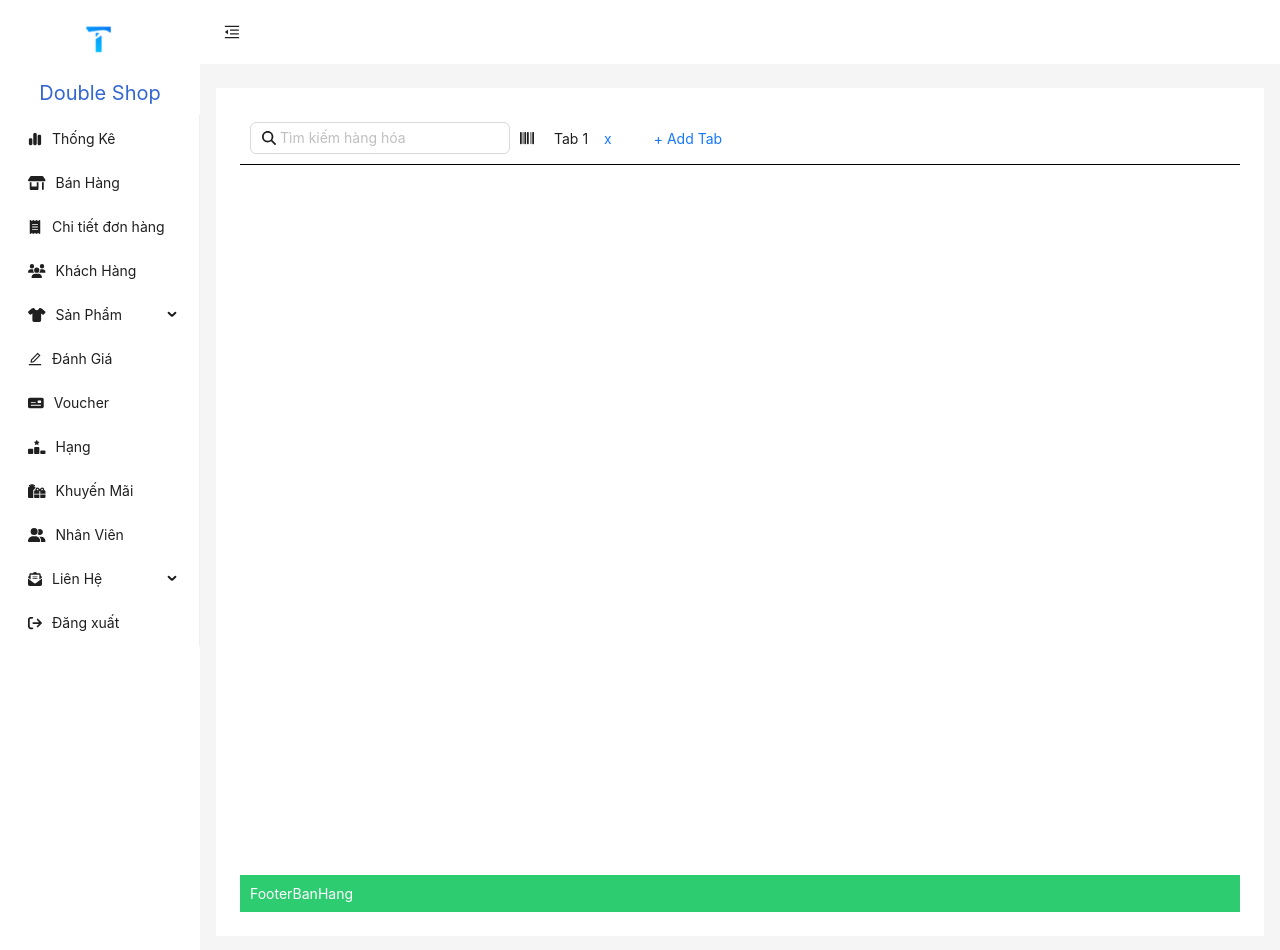
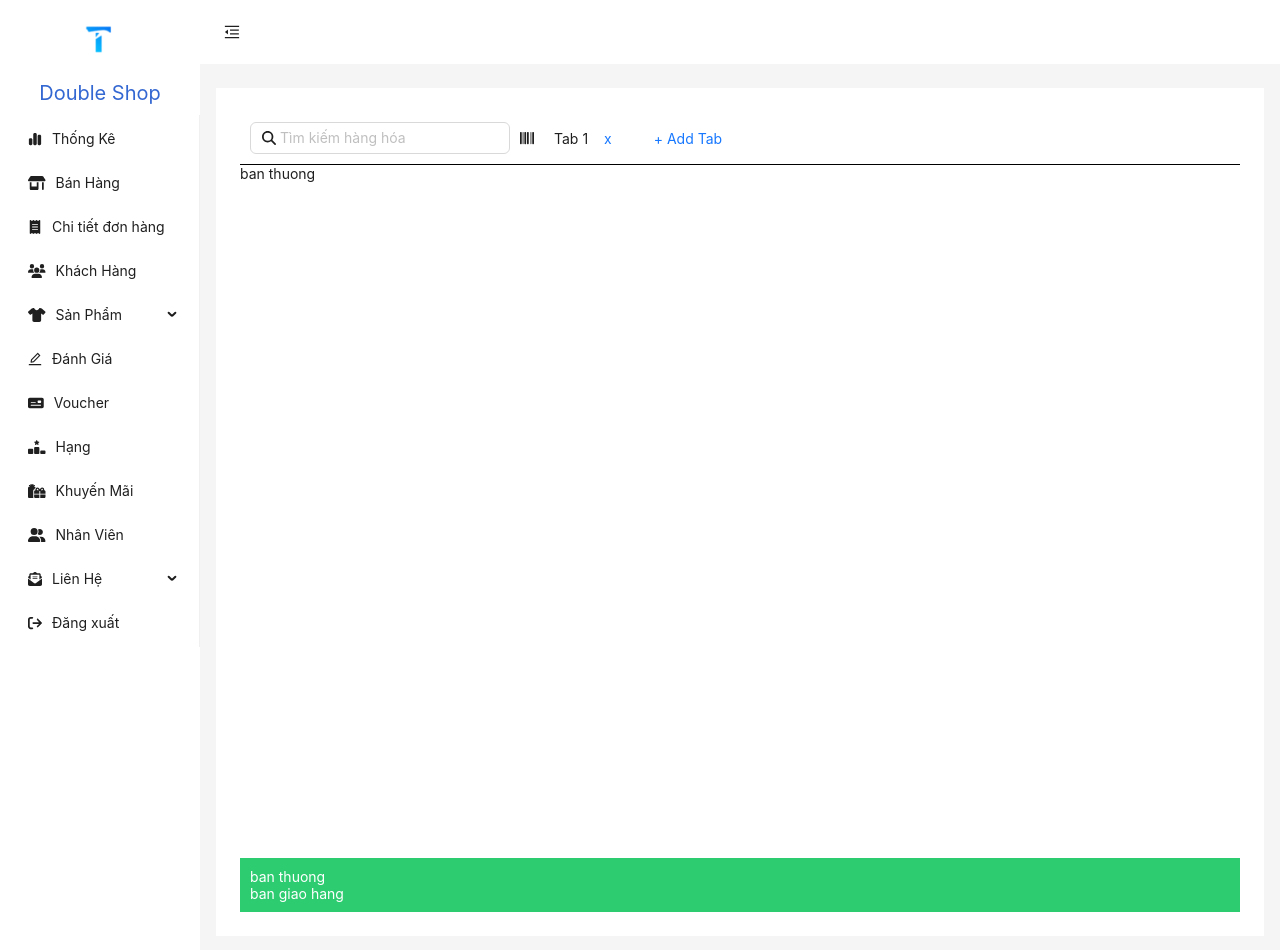
Before and after one commit to sonpt1912/FE_ADM_DOUBLE_SHOP, a React (Create React App) app: page /banHang in a window 1280 px wide. Shown: the top 950 px of the page. Built offline with nearby package versions, Linux system fonts and the light colour scheme.

Commit message:
fix: update logic tab

```diff
--- a/src/components/Content.js
+++ b/src/components/Content.js
@@ -4,7 +4,7 @@ import { Routes, Route, useLocation } from "react-router-dom";
 import { animateScroll as scroll } from "react-scroll";
 import "../styles/Navbar.css";
 
-import BanHang from "./page/BanHang";
+import BanHang from "./page/BanHang/BanHang";
 import ChiTietDonHang from "./page/ChiTietDonHang";
 import DanhGia from "./page/DanhGia";
 import KhachHang from "./page/KhachHang/KhachHang";
--- a/src/components/page/BanHang.js
+++ /dev/null
@@ -1,32 +0,0 @@
-import React from "react";
-import { Routes, Route } from "react-router-dom";
-import HeaderBanHang from "./BanHang/StructureBanHang/HeaderBanHang";
-import FooterBanHang from "./BanHang/StructureBanHang/FooterBanHang";
-import styled from "styled-components";
-import ContentBanHang from "./BanHang/StructureBanHang/ContentBanHang";
-
-const PageWrapper = styled.div`
-  display: flex;
-  flex-direction: column;
-  min-height: 100vh;
-`;
-
-const ContentWrapper = styled.div`
-  flex: 1;
-`;
-
-const BanHang = () => {
-  return (
-    <PageWrapper>
-      <HeaderBanHang />
-      <ContentWrapper>
-        <Routes>
-          <Route path=":tabId" element={<ContentBanHang />} />
-        </Routes>
-      </ContentWrapper>
-      <FooterBanHang />
-    </PageWrapper>
-  );
-};
-
-export default BanHang;
--- a/src/components/page/BanHang/BanHang.js
+++ b/src/components/page/BanHang/BanHang.js
@@ -1,9 +1,12 @@
-import React, { useState,useEffect } from 'react';
+import React, { useState,useEffect, useMemo } from 'react';
 import { Routes, Route } from 'react-router-dom';
-import HeaderBanHang from './BanHang/StructureBanHang/HeaderBanHang';
-import ContentBanHang from './BanHang/StructureBanHang/ContentBanHang';
-import FooterBanHang from './BanHang/StructureBanHang/FooterBanHang';
+import HeaderBanHang from './StructureBanHang/HeaderBanHang';
+import ContentBanHang from './StructureBanHang/ContentBanHang';
+import FooterBanHang from './StructureBanHang/FooterBanHang';
+import NormalSell from './StructureBanHang/NormalSell';
+import ShipperSell from './StructureBanHang/ShipperSell';
 import styled from 'styled-components';
+import { BILL_SELL_TYPE } from './StructureBanHang/constants/tabInfor';
 
 const PageWrapper = styled.div`
   display: flex;
@@ -18,6 +21,7 @@ const ContentWrapper = styled.div`
 
 const BanHang = () => {
   const [currentTab, setCurrentTab] = useState(1); // Thêm state cho currentTab
+  const [sellMethods, setSellMethods] = useState(BILL_SELL_TYPE.NORMAL_SELL)
   console.log("currentTab: " + currentTab);
 
   useEffect(() => {
@@ -29,19 +33,26 @@ const BanHang = () => {
     console.log('catchTabChange', tabId);
     setCurrentTab(tabId);
   };
+  const isNormalSell = useMemo(() => sellMethods === BILL_SELL_TYPE.NORMAL_SELL, [sellMethods])
+  const handlerSellMethodsChange = (type) => {
+    console.log('handlerSellMethodsChange', type);
+    setSellMethods(type)
+  }
 
   return (
     <PageWrapper>
-      <HeaderBanHang setCurrentTab={setCurrentTab} />
+      <HeaderBanHang currentTab={currentTab} setCurrentTab={catchTabChange} />
       <ContentWrapper>
-        <Routes>
+        {/* <Routes>
           <Route
             path="/"
             element={<ContentBanHang currentTab={currentTab} />}
           />
-        </Routes>
+        </Routes> */}
+        { isNormalSell && <NormalSell />}
+        { !isNormalSell && <ShipperSell />}
       </ContentWrapper>
-      <FooterBanHang />
+      <FooterBanHang sellMethods={handlerSellMethodsChange}/>
     </PageWrapper>
   );
 };
--- a/src/components/page/BanHang/StructureBanHang/ContentBanHang.js
+++ b/src/components/page/BanHang/StructureBanHang/ContentBanHang.js
@@ -1,18 +1,18 @@
 import React, { useEffect } from 'react';
 
-const ContentBanHang = ({ currentTab, tabContents }) => {
+const ContentBanHang = ({ currentTab }) => {
   useEffect(() => {
     // Xử lý khi currentTab thay đổi
     console.log('Current tab:', currentTab);
-    console.log('Content for current tab:', tabContents[currentTab]);
-  }, [currentTab, tabContents]);
 
-  const content = tabContents[currentTab] || 'Không có nội dung cho tab này';
+  }, [currentTab]);
+
+
 console.log('Content for current tab:');
   return (
     <div>
       <h2>Content of Tab {currentTab}</h2>
-      <div>{content}</div>
+      <div>{currentTab}</div>
     </div>
   );
 };
--- a/src/components/page/BanHang/StructureBanHang/FooterBanHang.js
+++ b/src/components/page/BanHang/StructureBanHang/FooterBanHang.js
@@ -2,6 +2,7 @@
 
 import React from "react";
 import styled from "styled-components";
+import { BILL_SELL_TYPE } from "./constants/tabInfor";
 
 const Footer = styled.div`
   background-color: #2ecc71;
@@ -9,8 +10,15 @@ const Footer = styled.div`
   padding: 10px;
 `;
 
-const FooterBanHang = () => {
-  return <Footer>FooterBanHang</Footer>;
+const FooterBanHang = ({ sellMethods }) => {
+  const handerSelectBuyMethods = (type) => {
+    sellMethods(type)
+  }
+
+  return <Footer>
+    <div onClick={() => handerSelectBuyMethods(BILL_SELL_TYPE.NORMAL_SELL)}>ban thuong</div>
+    <div onClick={() => handerSelectBuyMethods(BILL_SELL_TYPE.SHIPPER_SELL)}>ban giao hang</div>
+  </Footer>;
 };
 
 export default FooterBanHang;
--- a/src/components/page/BanHang/StructureBanHang/HeaderBanHang.js
+++ b/src/components/page/BanHang/StructureBanHang/HeaderBanHang.js
@@ -59,7 +59,7 @@ const getTextCountsFromLocalStorage = () => {
   const savedTextCounts = JSON.parse(localStorage.getItem('textCounts'));
   return savedTextCounts || {};
 }
-const HeaderBanHang = ({setCurrentTab}) => {
+const HeaderBanHang = ({currentTab, setCurrentTab}) => {
 
   const [tabs, setTabs] = useState(getTabsFromLocalStorage());
   const [nextTabId, setNextTabId] = useState(getNextTabIdFromLocalStorage());
@@ -104,9 +104,9 @@ const HeaderBanHang = ({setCurrentTab}) => {
   };
 
   const handleTabChange = (key) => {
-    setActiveTab(key);
-    setCurrentTab(key);
-    console.log('Selected tab:', key);
+    setActiveTab(Number(key));
+    setCurrentTab(Number(key));
+    console.log('Selected tab:', 1);
   };
 
 
--- /dev/null
+++ b/src/components/page/BanHang/StructureBanHang/NormalSell.js
@@ -0,0 +1,5 @@
+export default () => {
+  return (<>
+    <div>ban thuong</div>
+  </>)
+}
--- /dev/null
+++ b/src/components/page/BanHang/StructureBanHang/ShipperSell.js
@@ -0,0 +1,5 @@
+export default () => {
+  return (<>
+    <div>ban giao hang</div>
+  </>)
+}
--- /dev/null
+++ b/src/components/page/BanHang/StructureBanHang/constants/tabInfor.js
@@ -0,0 +1,5 @@
+
+export const BILL_SELL_TYPE = {
+  NORMAL_SELL: "NORMAL_SELL",
+  SHIPPER_SELL: "SHIPPER_SELL"
+}
```
Also changed, not shown: 1 other file (tests, documents, lock files or other folders).
